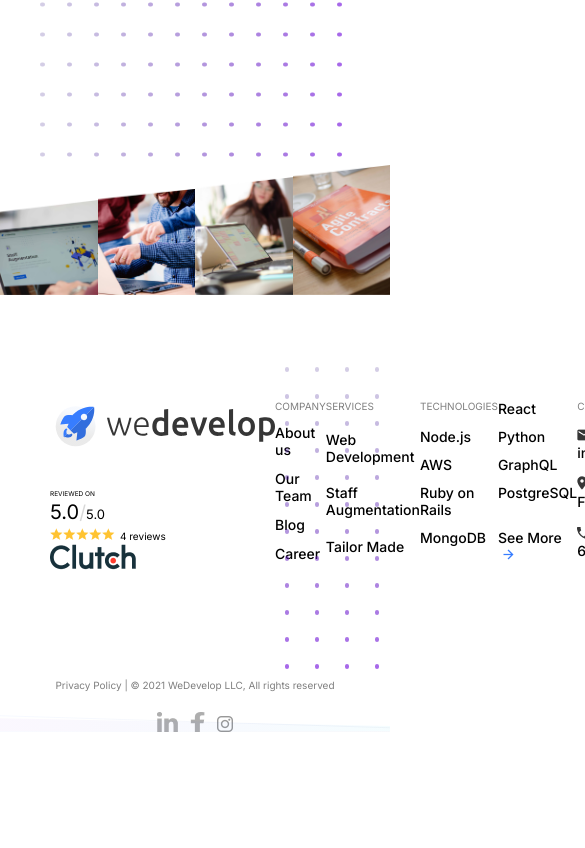
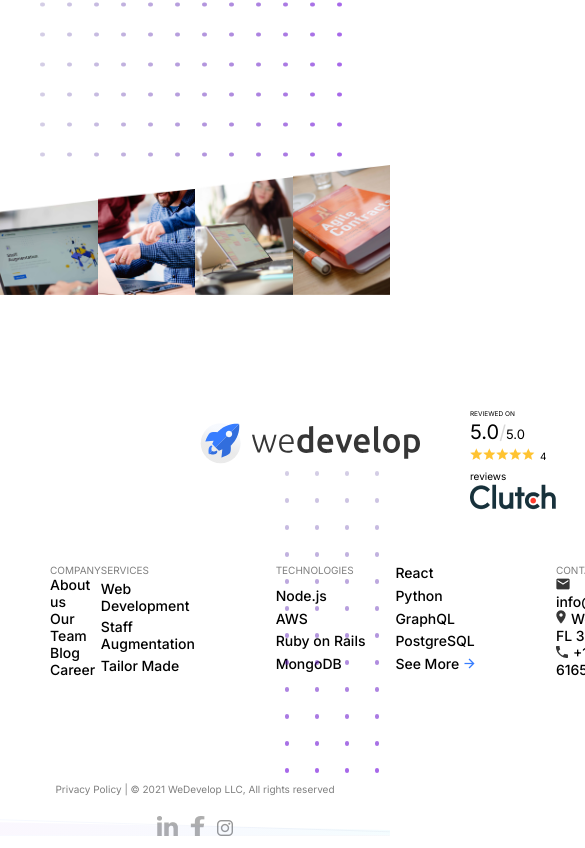
Before and after one commit to ViktorShev/WeDevelop_React_Page_Mock, a React (Create React App) app: page / in a window 390 px wide. Shown: the part 5501-6349 px from the top of the page, 585 px wide, since content can reach past the window. Before the commit the page ends 6245 px from the top, so only its background shows below. Built offline with nearby package versions, Linux system fonts and the light colour scheme.

Commit message:
add temporary tablet css (late night)

```diff
--- a/src/components/Footer/Footer.scss
+++ b/src/components/Footer/Footer.scss
@@ -85,8 +85,6 @@
 
 .companyServices {
   display: grid;
-  grid-column-start: 3;
-  grid-column-end: 4;
 }
 
 .companyTechnologies span {
@@ -96,8 +94,6 @@
 .companyTechnologies {
   display: grid;
   grid-template-columns: 1.5fr 1fr;
-  grid-column-start: 4;
-  grid-column-end: 5;
 }
 
 .companyContact span {
@@ -106,8 +102,38 @@
 
 .companyContact {
   display: grid;
-  grid-column-start: 5;
-  grid-column-end: 6;
+  grid-column: 5;
+}
+
+@media (max-width: 1000px) {
+  .footerGrid {
+    grid-row-gap: 50px;
+    grid-template-rows: 1fr 1fr;
+  }
+
+  .companyReview {
+    grid-template-columns: 1fr 1fr;
+    grid-column-gap: 50px;
+    align-items: center;
+    grid-column: 3;
+  }
+
+  .companyInfo {
+    grid-row: 2;
+  }
+
+  .companyServices {
+    grid-row: 2;
+  }
+
+  .companyTechnologies {
+    grid-row: 2;
+  }
+
+  .companyContact {
+    grid-row: 2;
+    grid-column: 4;
+  }
 }
 
 .footerBottom {
```
